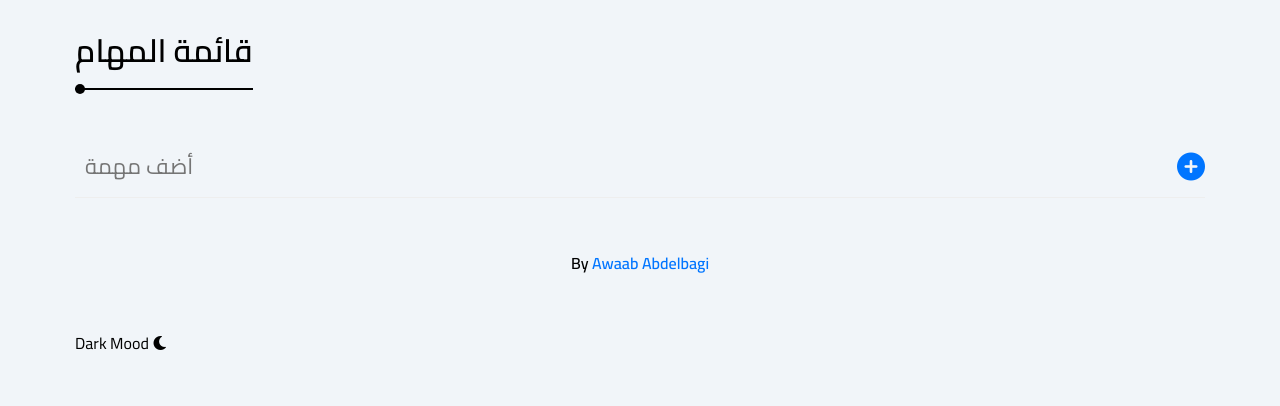
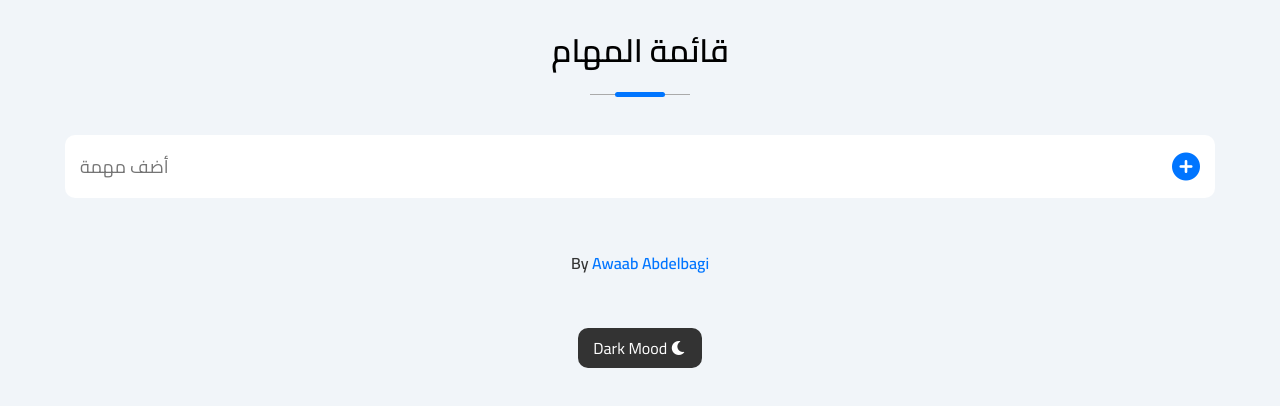
Before and after one commit to 2waab/To-Do-List, a plain HTML site: page index.html in a window 1280 px wide. Drawn offline with Linux system fonts and the light colour scheme.

Commit message:
Update style.css

```diff
--- a/css/style.css
+++ b/css/style.css
@@ -7,10 +7,23 @@
 }
 body {
     background-color: #f1f5f9;
+    --main-color: #fff;
+    --blue-color: #0075ff;
+    --black-color: #333;
+    --black-color-alt: #000;
+    --text-color-input: #999;
+}
+body.dark {
+    background-color: #0c0f12;
+    --main-color: #333;
+    --black-color: #f1f1f1;
+    --black-color-alt: #fff;
+    --text-color-input: #fff;
+    transition: 0.5s;
 }
 .container {
-	padding-left: 20px;
-	padding-right: 20px;
+	padding-left: 10px;
+	padding-right: 10px;
 	margin-left: auto;
 	margin-right: auto;
 }
@@ -37,7 +50,8 @@ body {
     margin-top: 20px;
 }
 .container h1 {
-    width: fit-content;
+    color: var(--black-color-alt);
+    text-align: center;
     margin-bottom: 35px;
     padding-bottom: 20px;
     position: relative;
@@ -45,41 +59,48 @@ body {
 .container h1::after {
     content: "";
     position: absolute;
-    width: 100%;
-    height: 2px;
-    background-color: #000;
-    bottom: 10px;
-    left: 0;
+    width: 100px;
+    height: 1px;
+    background-color: #aaa;
+    bottom: 5px;
+    left: 50%;
+    transform: translateX(-50%);
+    z-index: -1;
 }
 .container h1::before {
     content: "";
     position: absolute;
-    width: 10px;
-    height: 10px;
-    background-color: #000;
-    bottom: 6px;
-    border-radius: 50%;
-    left: 0;
+    width: 50px;
+    height: 5px;
+    background-color: var(--blue-color);
+    bottom: 3px;
+    border-radius: 999999px;
+    left: 50%;
+    transform: translateX(-50%);
+    z-index: 1;
 }
 .container .add {
     position: relative;
+    background-color: var(--main-color);
+    border-radius: 10px;
+    transition: 0.3s;
 }
 .container .add input {
     width: 100%;
     display: block;
-    padding: 10px;
+    padding: 15px;
     border: none;
-    border-bottom: 1px solid #eee;
     outline: none;
-    font-size: 22px;
-    background-color: #f1f5f9;
+    font-size: 18px;
+    background-color: transparent;
+    color: var(--text-color-input);
 }
 .container .add .add-to-result {
     color: #0075ff;
     border: none;
     position: absolute;
     top: 50%;
-    right: 0;
+    right: 15px;
     transform: translateY(-50%);
     font-size: 28px;
     cursor: pointer;
@@ -93,11 +114,19 @@ body {
     justify-content: space-between;
     padding: 10px 15px;
     margin-top: 10px;
-    margin-bottom: 20px;
-    background-color: #fff;
+    background-color: var(--main-color);
+    border-radius: 10px;
+    opacity: 0;
+    transform: translateY(-10px);
+    transition: 0.5s;
+}
+.container .result .cont-result.show {
+    opacity: 1;
+    transform: translateY(0);
 }
 .container .result .cont-result p {
-    font-size: 18px;
+    font-size: 16px;
+    color: var(--black-color-alt);
 }
 .container .result .cont-result div {
     display: flex;
@@ -121,10 +150,25 @@ body {
     text-align: center;
     font-size: 16px;
     font-weight: bold;
+    color: var(--black-color);
     margin: 50px 0;
+    transition: 0.5s;
 }
 .container .footer a {
     text-decoration: none;
     color: #0075ff;
     cursor: pointer;
 }
+.them {
+    width: fit-content;
+    padding: 5px 15px;
+    background-color: var(--black-color);
+    color: var(--main-color);
+    margin: 20px auto;
+    cursor: pointer;
+    transition: 0.3s;
+    border-radius: 10px;
+}
+.them:hover {
+    background-color: var(--black-color-alt);
+}
```
